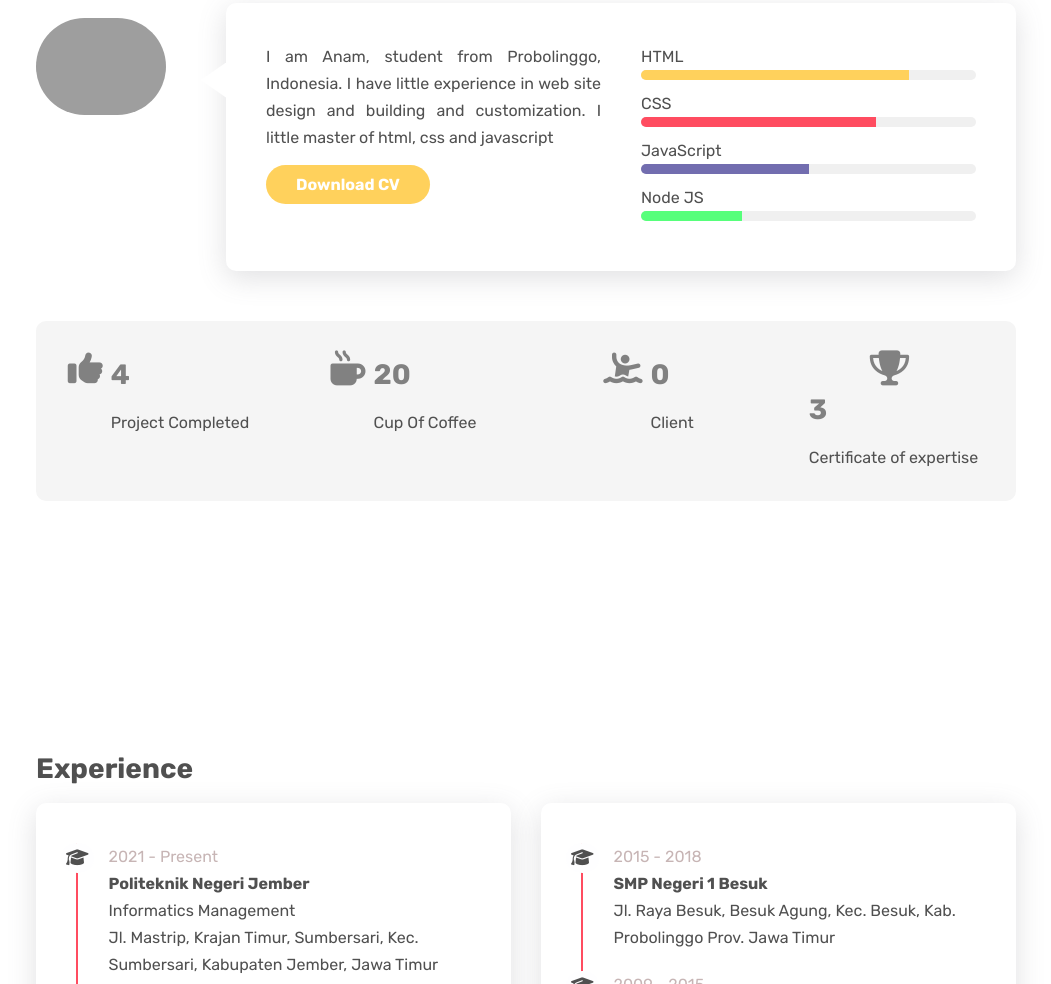
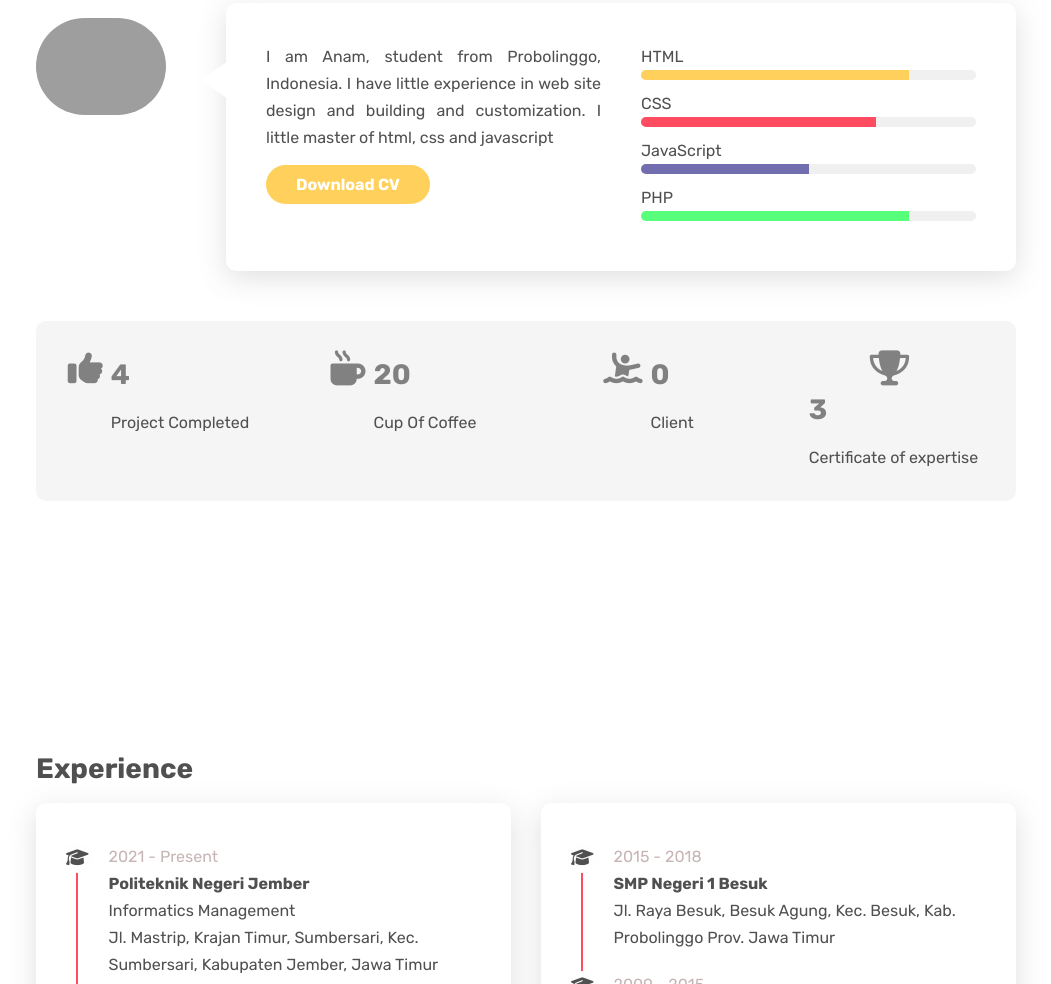
Before and after one commit to khoirul-anampeace/mywebsite-beta, a plain HTML site: page index.html in a window 1280 px wide. Shown: the part 945-1929 px from the top of the page, without its empty margins (114-1165 px from the left). Drawn offline with Linux system fonts and the light colour scheme; grey boxes are pictures that could not be loaded.

Commit message:
Update index.html

```diff
--- a/index.html
+++ b/index.html
@@ -89,9 +89,9 @@
                             <div class="percent">
                                 <div class="value" style="width: 50%;" id="v3"></div>
                             </div>
-                            <p>Node JS</p>
+                            <p>PHP</p>
                             <div class="percent">
-                                <div class="value" style="width: 30%;" id="v4"></div>
+                                <div class="value" style="width: 80%;" id="v4"></div>
                             </div>
                         </div>
                     </div>
```
